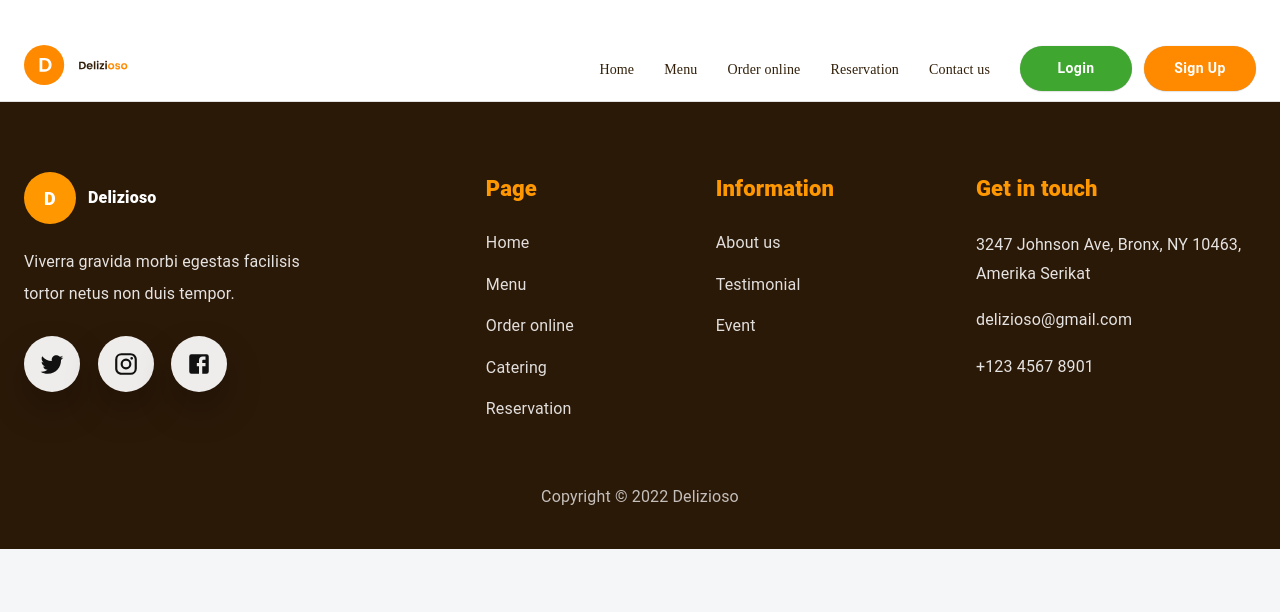
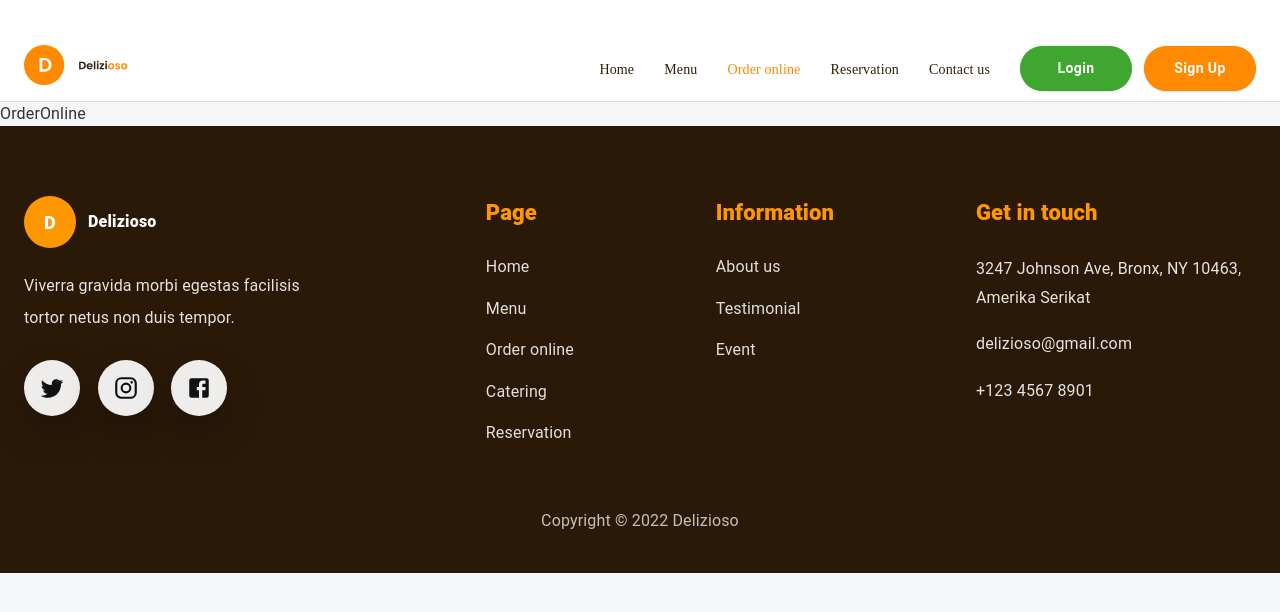
Before and after one commit to mirabdulloh/Delizioso-react, a React (Create React App) app: page /order-online in a window 1280 px wide. Shown: the top 612 px of the page. Built offline with nearby package versions, Linux system fonts and the light colour scheme.

Commit message:
fix: fixed homeNavbar and OtherNavbar added link to order online

```diff
--- a/src/app/App.tsx
+++ b/src/app/App.tsx
@@ -8,6 +8,7 @@ import HomePage from "./screen/HomePage";
 import MenuPage from "./screen/MenuPage";
 import PromotionsAll from "./screen/MenuPage/PromotionsAll";
 import OtherNavbar from "./components/header/OtherNavbar";
+import OrderOnline from "./screen/OrderOnline";
 
 function App() {
   const location = useLocation();
@@ -18,6 +19,7 @@ function App() {
       <Routes>
         <Route path="/products/*" element={<MenuPage />} />
         <Route path="/promotions" element={<PromotionsAll />} />
+        <Route path="/order-online" element={<OrderOnline />} />
         <Route path="/" element={<HomePage />} />
       </Routes>
 
--- a/src/app/components/header/HomeNavbar.tsx
+++ b/src/app/components/header/HomeNavbar.tsx
@@ -30,7 +30,7 @@ function HomeNavbar() {
               </Box>
               {authMember ? (
                 <Box className={"hover-line"}>
-                  <NavLink to="/orders">Order online</NavLink>
+                  <NavLink to="/order-online">Order online</NavLink>
                 </Box>
               ) : null}
               {authMember ? (
--- a/src/app/components/header/OtherNavbar.tsx
+++ b/src/app/components/header/OtherNavbar.tsx
@@ -5,7 +5,7 @@ import { NavLink } from "react-router-dom";
 import "../../../css/navbar.css";
 
 const authMember = true || null;
-function HomeNavbar() {
+function OtherNavbar() {
   return (
     <div>
       {" "}
@@ -30,7 +30,7 @@ function HomeNavbar() {
               </Box>
               {authMember ? (
                 <Box className={"hover-line"}>
-                  <NavLink to="/orders">Order online</NavLink>
+                  <NavLink to="/order-online">Order online</NavLink>
                 </Box>
               ) : null}
               {authMember ? (
@@ -90,4 +90,4 @@ function HomeNavbar() {
   );
 }
 
-export default HomeNavbar;
+export default OtherNavbar;
--- /dev/null
+++ b/src/app/screen/OrderOnline/index.tsx
@@ -0,0 +1,4 @@
+function OrderOnline() {
+  return <div>OrderOnline</div>;
+}
+export default OrderOnline;
```
